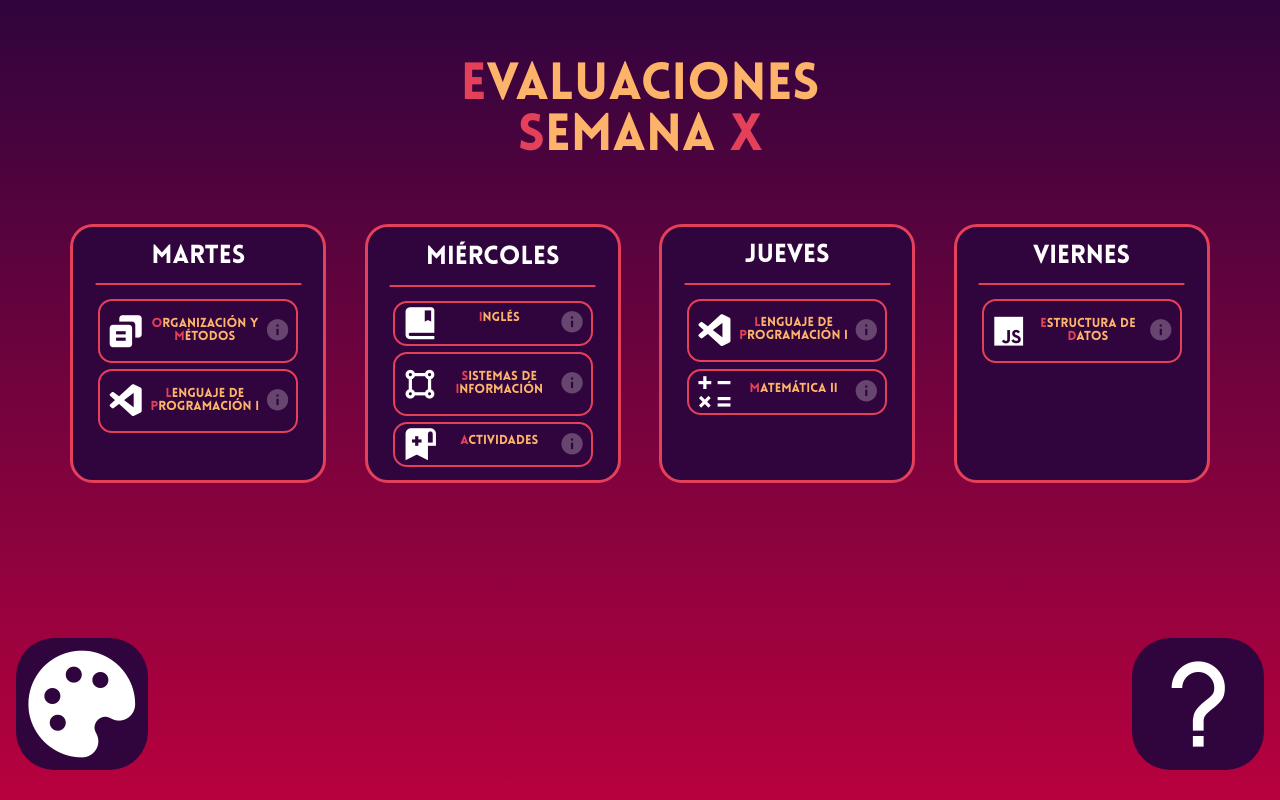
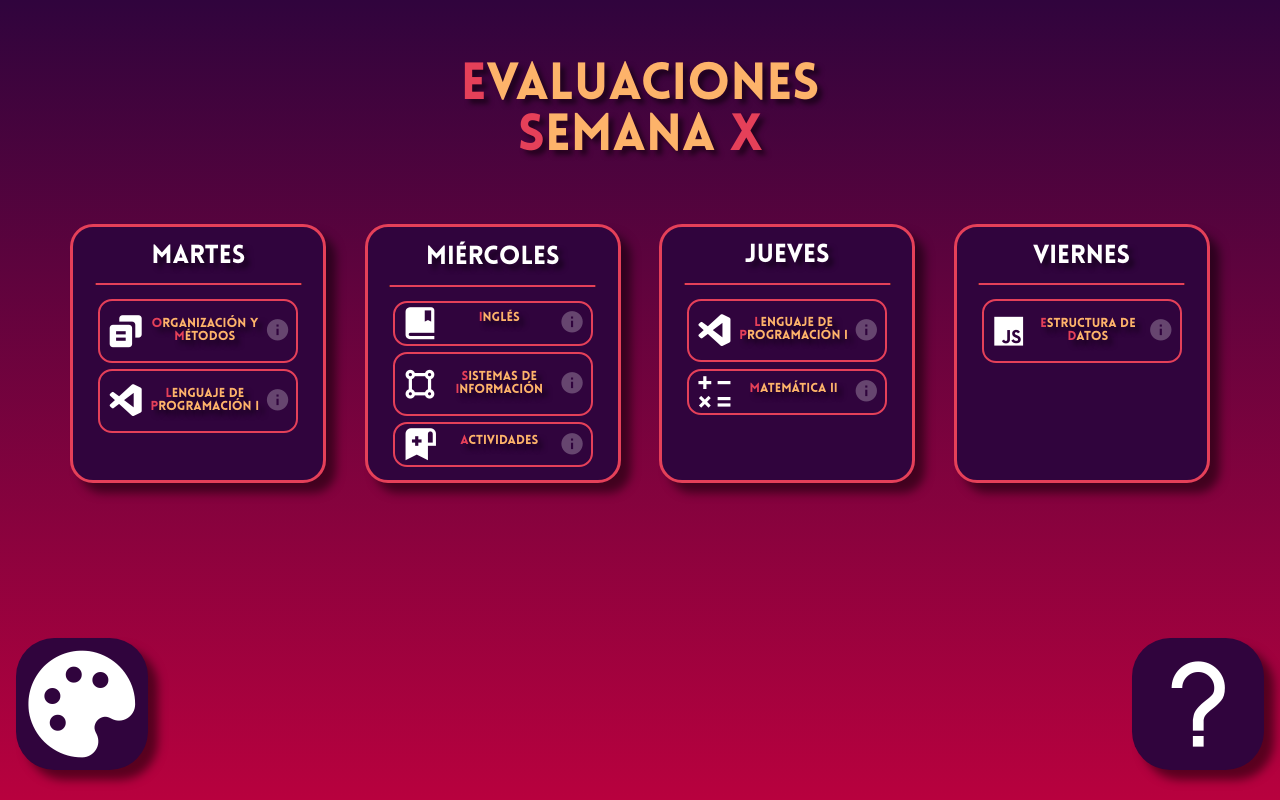
Before and after one commit to jsamiju13/Calendario, a plain HTML site: page index.html in a window 1280 px wide. Drawn offline with nearby package versions, Linux system fonts and the light colour scheme; some packages are replaced by stand-ins of ours; a script that the page names is missing.

Commit message:
ui mejorada

```diff
--- a/Estilizado/cajas.css
+++ b/Estilizado/cajas.css
@@ -24,6 +24,9 @@
     align-items: start;
     justify-items: center;
 
+    box-shadow: 10px 10px 10px rgba(0, 0, 0, 0.5);
+    overflow: auto;
+
 }
 
 .caja_botones{
@@ -45,6 +48,8 @@
     width: min-content;
     padding: 0%;
     border-radius: 3vw;
+    box-shadow: 10px 10px 10px rgba(0, 0, 0, 0.5);
+
 }
 
 .caja_botones i{
--- a/Estilizado/estilo.css
+++ b/Estilizado/estilo.css
@@ -29,6 +29,10 @@ button{
 
     justify-content: space-between;
     align-items: center;
+}
+
+button:active{
+    transform: scale(0.9);
 }
 
 button h4{
--- a/Estilizado/texto.css
+++ b/Estilizado/texto.css
@@ -13,6 +13,7 @@
     font-family: 'Lovelo', sans-serif;
     background-color: none;
     color: #000000;
+    text-shadow: 5px 5px 5px rgba(0, 0, 0, 0.5);
 }
 
 .correo{
@@ -38,6 +39,7 @@ h3{
     font-weight: bold;
     margin-top: 4%;
     margin-bottom: 0%;
+    text-shadow: 5px 5px 5px rgba(0, 0, 0, 0.5);
 }
 
 h4{
@@ -47,6 +49,7 @@ h4{
 
     font-family: 'Lovelo', sans-serif;
     text-decoration: none;
+    text-shadow: 5px 5px 5px rgba(0, 0, 0, 0.5);
 }
 
 button h4:hover{
```
